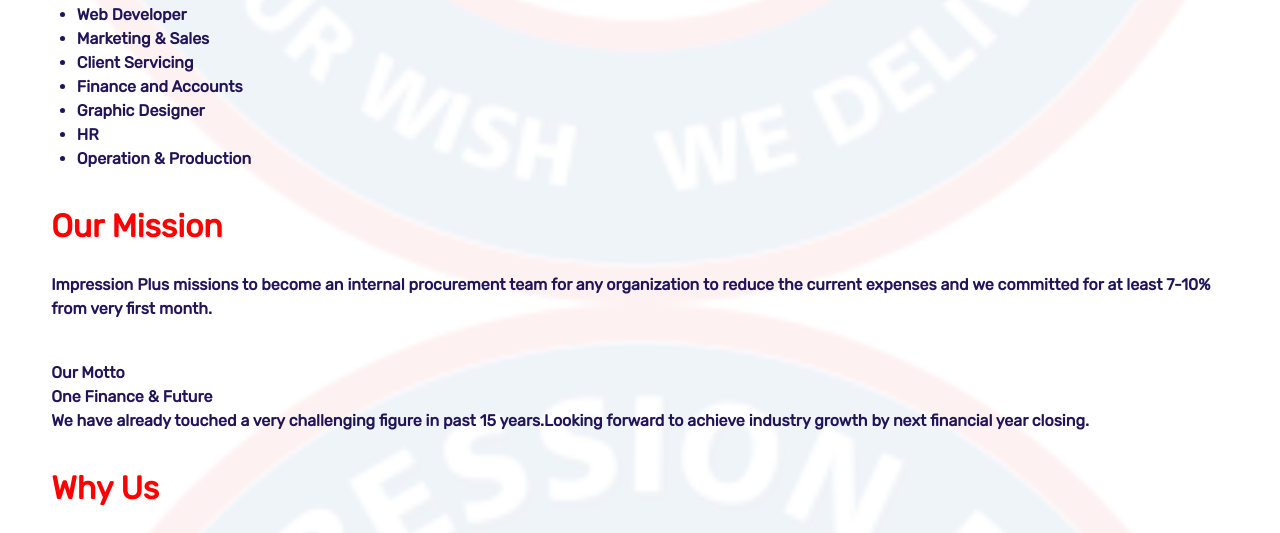
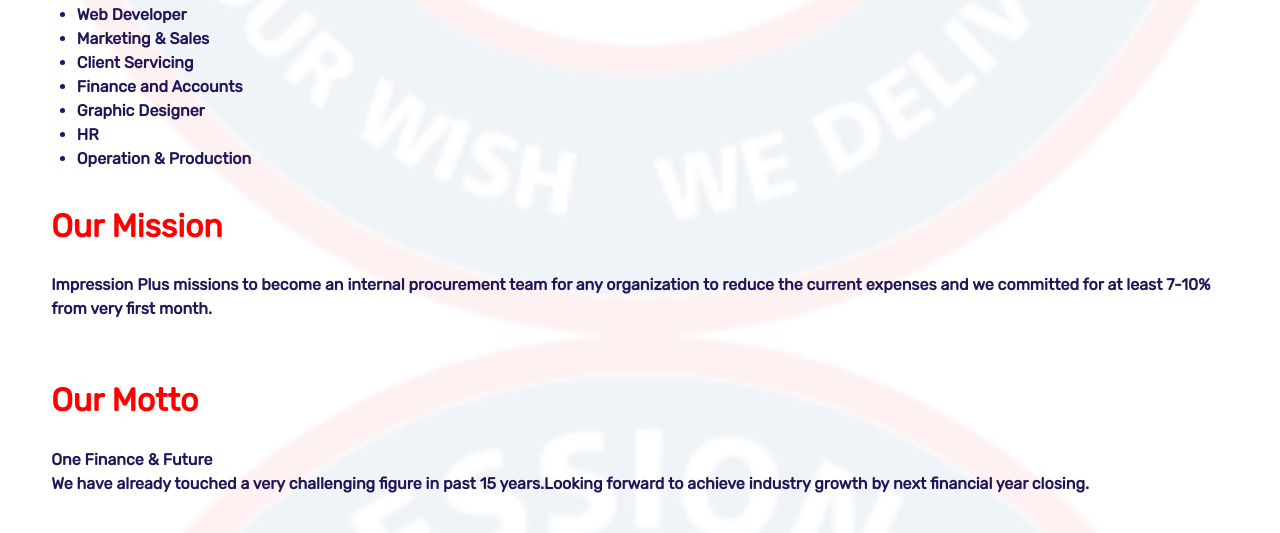
Before and after one commit to MUKUND209076/IP, a plain HTML site: page index.html in a window 1280 px wide. Shown: the part 1690-2223 px from the top of the page. Drawn offline with nearby package versions, Linux system fonts and the light colour scheme; a script that the page names is missing.

Commit message:
Update index.html

```diff
--- a/index.html
+++ b/index.html
@@ -126,7 +126,7 @@
             <p>Impression Plus missions to become an internal procurement team for any organization to reduce the
                 current expenses and we committed for at least 7-10% from very first month.</p>
             <br />
-            Our Motto<br />
+            <h2 class="heading" id="moto">Our Motto</h2>
             One Finance & Future<br />
             We have already touched a very challenging figure in past 15 years.Looking forward to achieve industry
             growth by next financial year closing.
```
